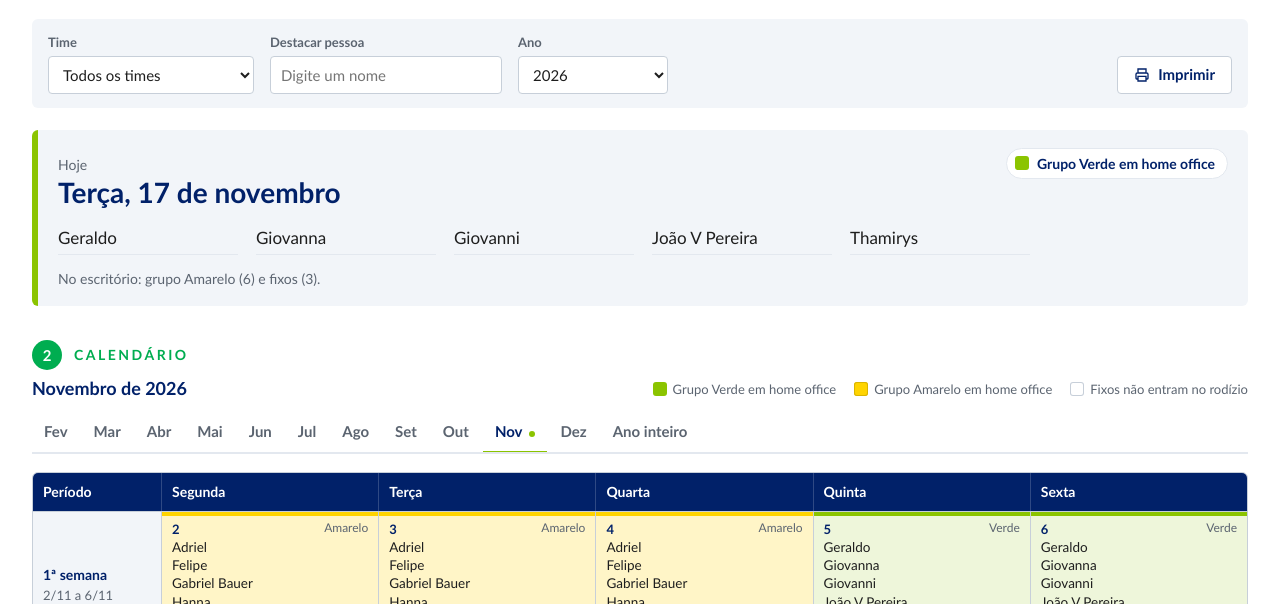
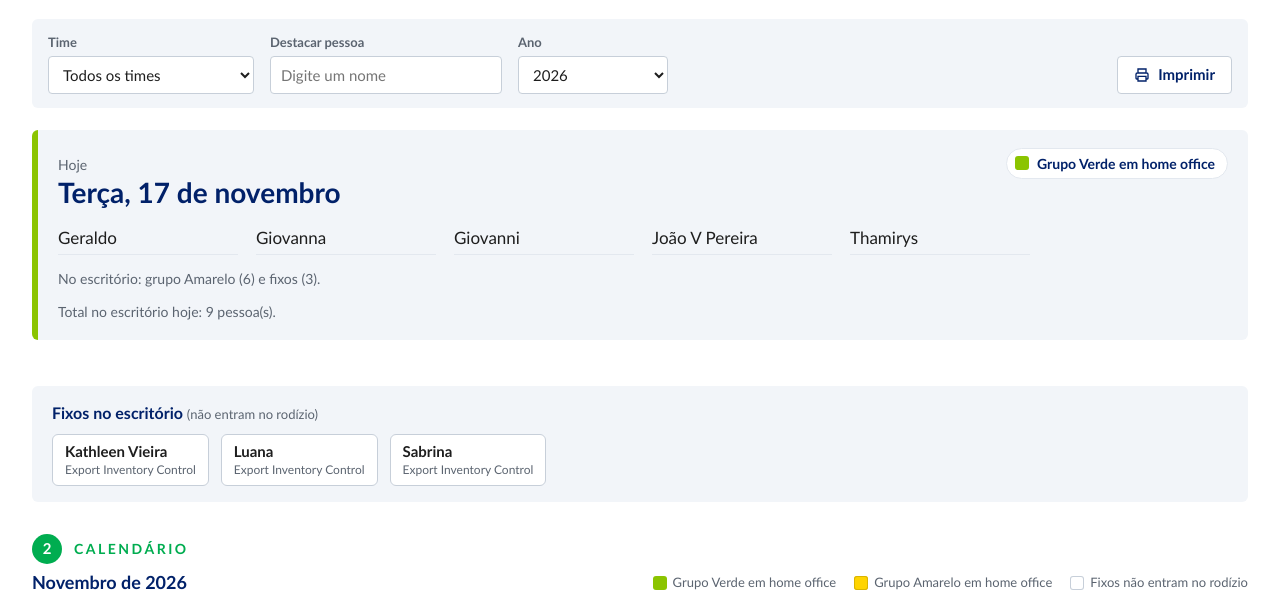
Before and after one commit to ExportTax-repository/escala-home-office, a plain HTML site: page index.html in a window 1280 px wide. Shown: the part 183-787 px from the top of the page. Drawn offline with Linux system fonts and the light colour scheme.

Commit message:
Atualiza estilos

```diff
--- a/css/styles.css
+++ b/css/styles.css
@@ -82,6 +82,14 @@ h2 { margin: 0; color: var(--navy); font-size: 18px; font-weight: 700; }
 .today-names { list-style: none; margin: 0; padding: 0; display: grid; grid-template-columns: repeat(auto-fill, minmax(170px, 1fr)); gap: 6px 18px; }
 .today-names li { font-size: 17px; color: var(--ink); padding: 4px 0; border-bottom: 1px solid var(--line-soft); }
 .today-names li.is-focus { color: var(--navy); font-weight: 700; }
+.fixos-card { margin: 16px 0 28px; padding: 16px 20px; }
+.fixos-card[hidden] { display: none; }
+.fixos-card h2 { font-size: 16px; margin: 0 0 10px; color: var(--navy); }
+.fixos-note { font-weight: 400; font-size: 13px; color: var(--slate); }
+.fixos-list { list-style: none; margin: 0; padding: 0; display: flex; flex-wrap: wrap; gap: 8px 12px; }
+.fixos-list li { display: flex; flex-direction: column; padding: 6px 12px; border: 1px solid var(--line); border-radius: 6px; background: var(--white); font-size: 15px; color: var(--ink); }
+.fixos-list li span { font-size: 12px; color: var(--slate); }
+.fixos-list li.is-focus { border-color: var(--navy); }
 .today-foot { font-size: 14px; color: var(--slate); margin: 0; }
 .focus-note { background: var(--white); border-radius: 4px; padding: 10px 12px; font-size: 14px; color: var(--ink); border-left: 4px solid var(--navy); }
 .focus-note strong { color: var(--navy); }
--- a/index.html
+++ b/index.html
@@ -47,6 +47,11 @@
         <div class="card today-main" id="todayCard"></div>
     </section>
 
+    <section class="card fixos-card" id="fixosCard" aria-labelledby="fixosTitle" hidden>
+        <h2 id="fixosTitle">Fixos no escritório <span class="fixos-note">(não entram no rodízio)</span></h2>
+        <ul class="fixos-list" id="fixosList"></ul>
+    </section>
+
     <div class="section-mark" aria-hidden="true"><span class="num">2</span><span class="txt">Calendário</span></div>
     <div class="cal-head">
         <h2 id="calTitle">Escala do mês</h2>
--- a/js/app.js
+++ b/js/app.js
@@ -49,7 +49,17 @@
         $('pageTitle').textContent = tela.team === 'all' ? 'Quem está em home office' : 'Home office · ' + tela.team;
     }
 
+    function renderFixos() {
+        const fixos = doGrupo('branco');
+        $('fixosCard').hidden = !fixos.length;
+        $('fixosList').replaceChildren(...fixos.map(p => el('li', { class: p.id === tela.focusId ? 'is-focus' : null }, [
+            el('strong', { text: p.name }),
+            p.team ? el('span', { text: p.team }) : null
+        ])));
+    }
+
     function renderHoje() {
+        renderFixos();
         const card = $('todayCard');
         card.replaceChildren();
 
@@ -75,8 +85,10 @@
                 ? el('ul', { class: 'today-names' }, emCasa.map(p => el('li', { class: p.id === tela.focusId ? 'is-focus' : null, text: p.name })))
                 : el('p', { class: 'today-foot', text: 'Ninguém do grupo ' + G[grupo] + ' neste filtro.' }));
             const outro = grupo === 'verde' ? 'amarelo' : 'verde';
-            const fixos = doGrupo('branco').length;
-            card.append(el('p', { class: 'today-foot', text: 'No escritório: grupo ' + G[outro] + ' (' + doGrupo(outro).length + ')' + (fixos ? ' e fixos (' + fixos + ')' : '') + '.' }));
+            const fixos = doGrupo('branco');
+            const noOutro = doGrupo(outro);
+            card.append(el('p', { class: 'today-foot', text: 'No escritório: grupo ' + G[outro] + ' (' + noOutro.length + ')' + (fixos.length ? ' e fixos (' + fixos.length + ')' : '') + '.' }));
+            card.append(el('p', { class: 'today-foot', text: 'Total no escritório hoje: ' + (noOutro.length + fixos.length) + ' pessoa(s).' }));
         }
 
         if (foco) {
```
